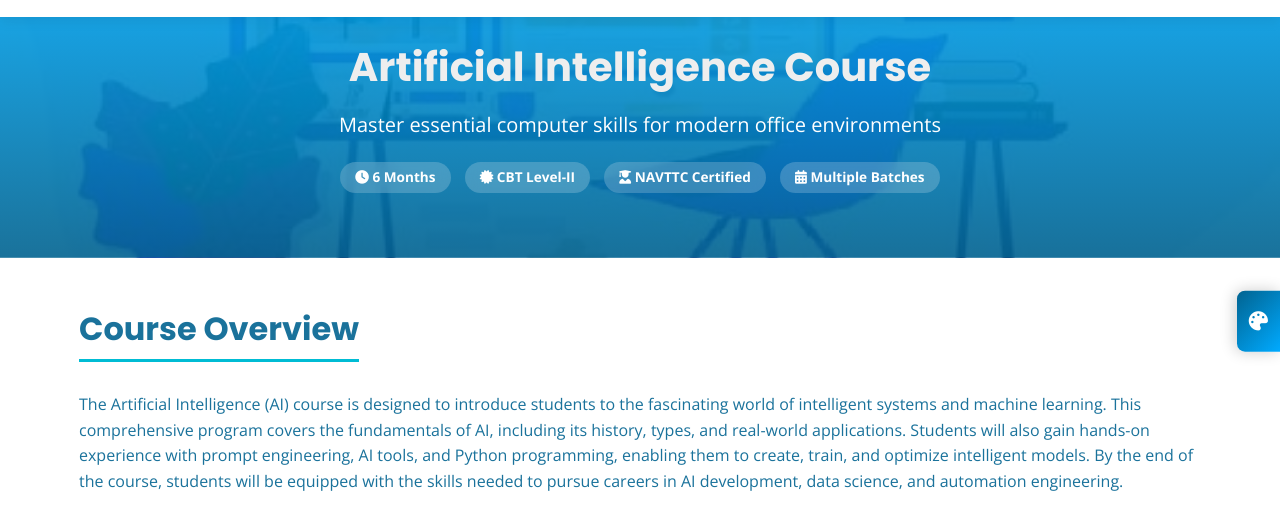
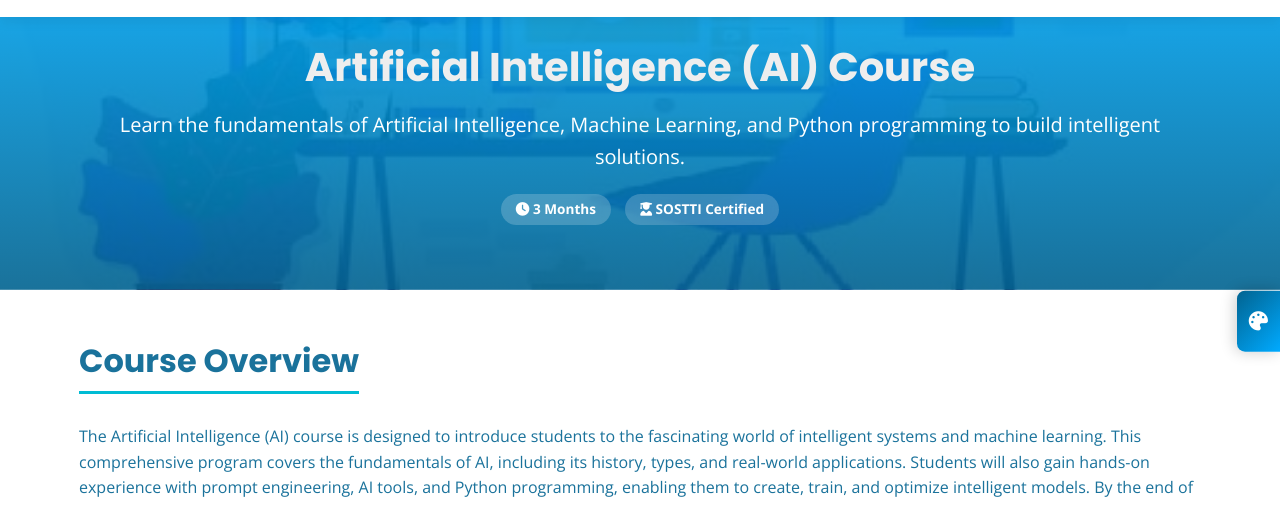
Before and after one commit to ahmedhamdani8900-creator/SOSTTI-Final-Clean, a plain HTML site: page pages/courses/ArtificialIntelligence.html in a window 1280 px wide. Shown: the part 79-584 px from the top of the page. Drawn offline with nearby package versions, Linux system fonts and the light colour scheme; files whose address does not match are found by name.

Commit message:
Update ArtificialIntelligence.html

```diff
--- a/pages/courses/ArtificialIntelligence.html
+++ b/pages/courses/ArtificialIntelligence.html
@@ -240,14 +240,13 @@
     <!-- Course Hero Section -->
     <section class="course-hero">
         <div class="container">
-            <h1 style="color: #eee;">Artificial Intelligence Course</h1>
-            <p class="lead">Master essential computer skills for modern office environments</p>
-            <div class="course-badges">
-                <span class="badge"><i class="fas fa-clock"></i> 6 Months</span>
-                <span class="badge"><i class="fas fa-certificate"></i> CBT Level-II</span>
-                <span class="badge"><i class="fas fa-user-graduate"></i> NAVTTC Certified</span>
-                <span class="badge"><i class="fas fa-calendar-alt"></i> Multiple Batches</span>
-            </div>
+        <h1 style="color: #eee;">Artificial Intelligence (AI) Course</h1>
+        <p class="lead">Learn the fundamentals of Artificial Intelligence, Machine Learning, and Python programming to build intelligent solutions.</p>
+        <div class="course-badges">
+            <span class="badge"><i class="fas fa-clock"></i> 3 Months</span>
+            <span class="badge"><i class="fas fa-user-graduate"></i> SOSTTI Certified</span>
+        </div>
+
         </div>
     </section>
 
```
